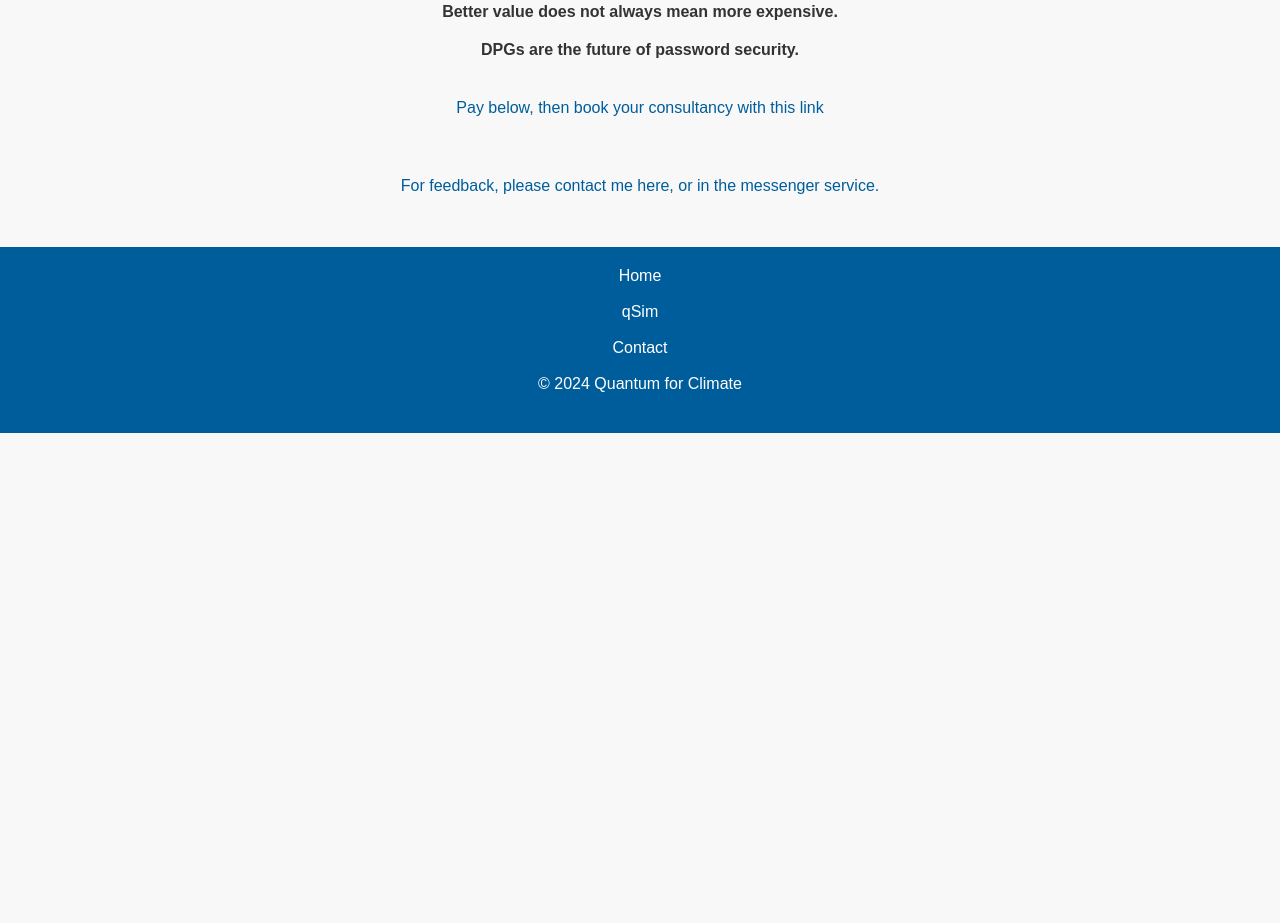
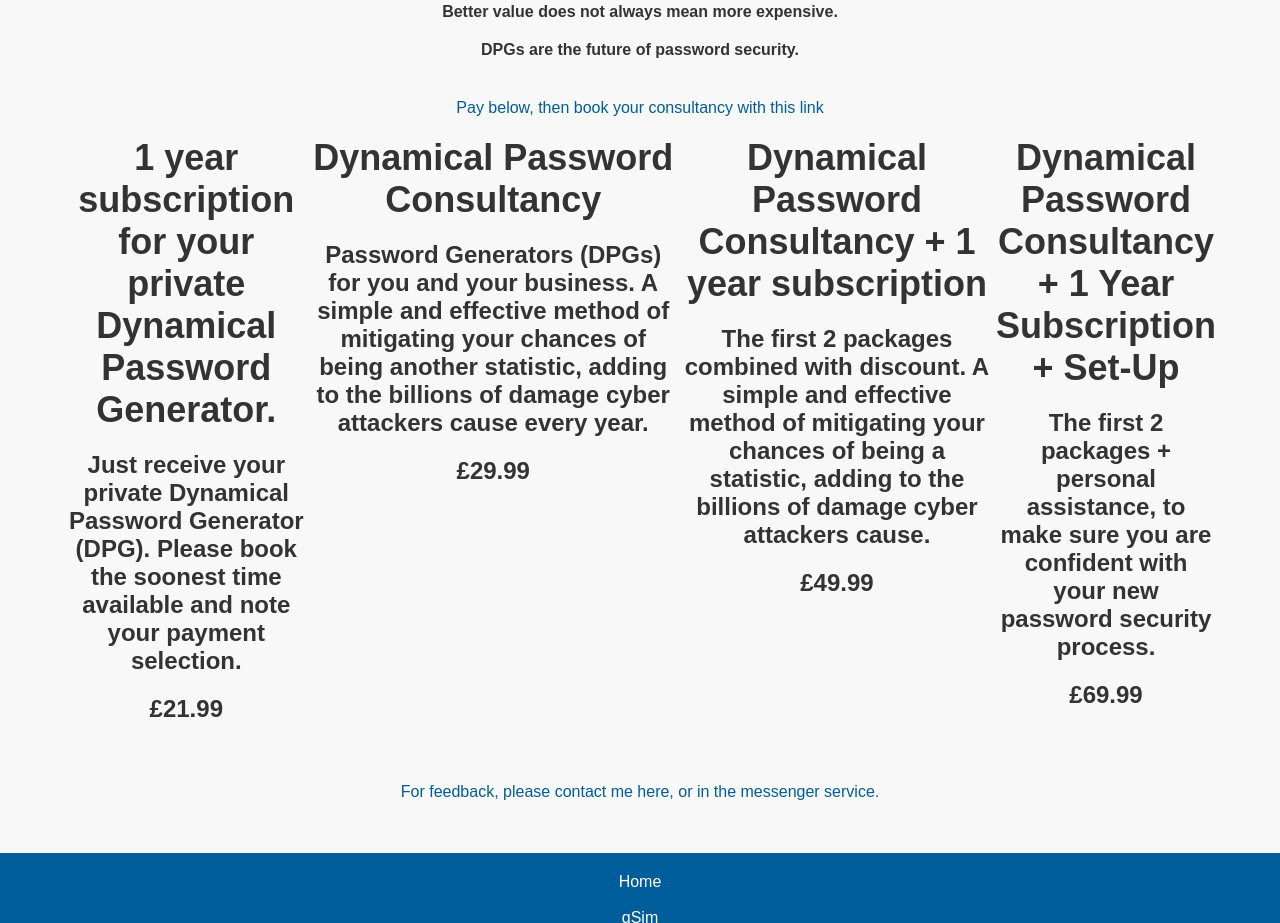
Before and after one commit to EjayGit/EjayGit.github.io, a plain HTML site: page DPG.html in a window 1280 px wide. Shown: the part 679-1602 px from the top of the page. Before the commit the page ends 1112 px from the top, so only its background shows below. Drawn offline with Linux system fonts and the light colour scheme.

Commit message:
manual price in  dpg.html

```diff
--- a/DPG.html
+++ b/DPG.html
@@ -37,13 +37,24 @@ content="width=device-width, initial-scale=1.0">
 
         <section class="payments">
             <div class="payment">
-
+                <h1>1 year subscription for your private Dynamical Password Generator.</h1>
+                <h2>Just receive your private Dynamical Password Generator (DPG). Please book the soonest time available and note your payment selection.</h2>
+                <h2>£21.99</h2>
             </div>
             <div class="payment">
+                <h1>Dynamical Password Consultancy</h1>
+                <h2>Password Generators (DPGs) for you and your business. A simple and effective method of mitigating your chances of being another statistic, adding to the billions of damage cyber attackers cause every year.</h2>
+                <h2>£29.99</h2>
             </div>
             <div class="payment">
+                <h1>Dynamical Password Consultancy + 1 year subscription</h1>
+                <h2>The first 2 packages combined with discount. A simple and effective method of mitigating your chances of being a statistic, adding to the billions of damage cyber attackers cause.</h2>
+                <h2>£49.99</h2>
             </div>
             <div class="payment">
+                <h1>Dynamical Password Consultancy + 1 Year Subscription + Set-Up</h1>
+                <h2>The first 2 packages + personal assistance, to make sure you are confident with your new password security process.</h2>
+                <h2>£69.99</h2>
             </div>
         </section>
 
```
